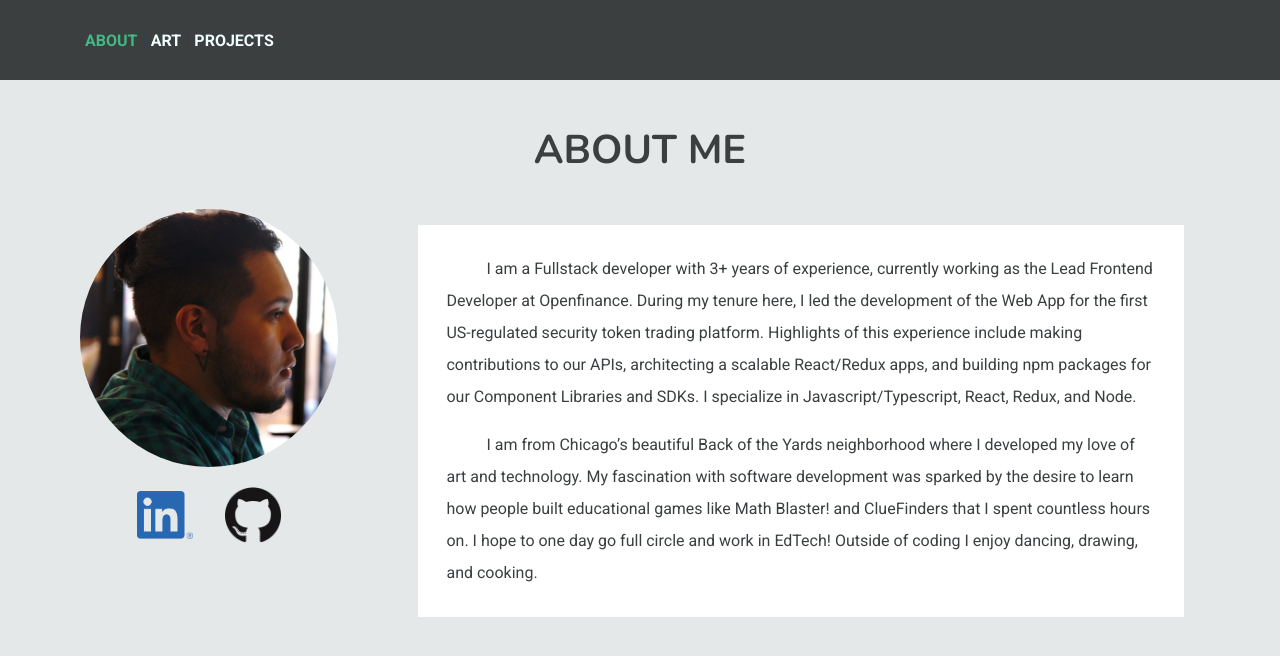
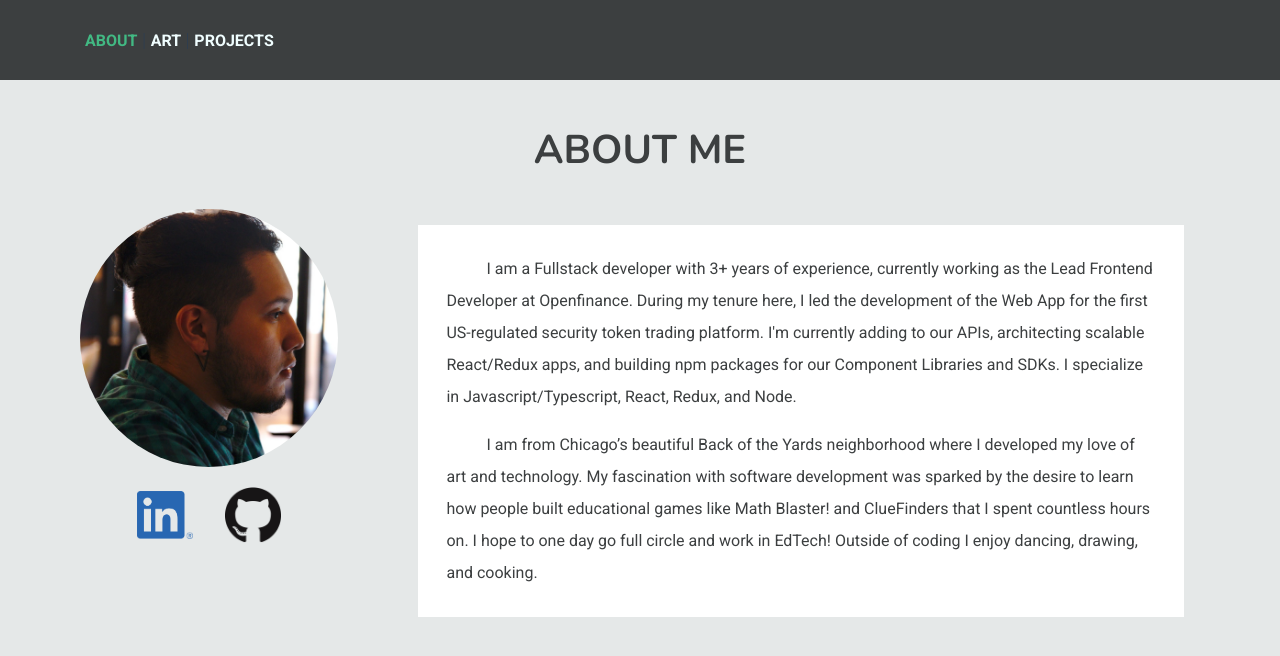
Before and after one commit to raycoti/personalSite, a Vue app: page /about in a window 1280 px wide. Shown: the top 656 px of the page. Built offline with nearby package versions, Linux system fonts and the light colour scheme.

Commit message:
updatea about me text

```diff
--- a/src/views/About.vue
+++ b/src/views/About.vue
@@ -12,8 +12,8 @@
               I am a Fullstack developer with 3+ years of experience, currently working
               as the Lead Frontend Developer at Openfinance. During my tenure here, I led the
               development of the Web App for the first US-regulated security token trading
-              platform. Highlights of this experience include making contributions to our APIs,
-              architecting a scalable React/Redux apps,
+              platform. I'm currently adding to our APIs,
+              architecting scalable React/Redux apps,
               and building npm packages for our Component Libraries and SDKs.
               I specialize in Javascript/Typescript, React, Redux, and Node.
             </p>
```
